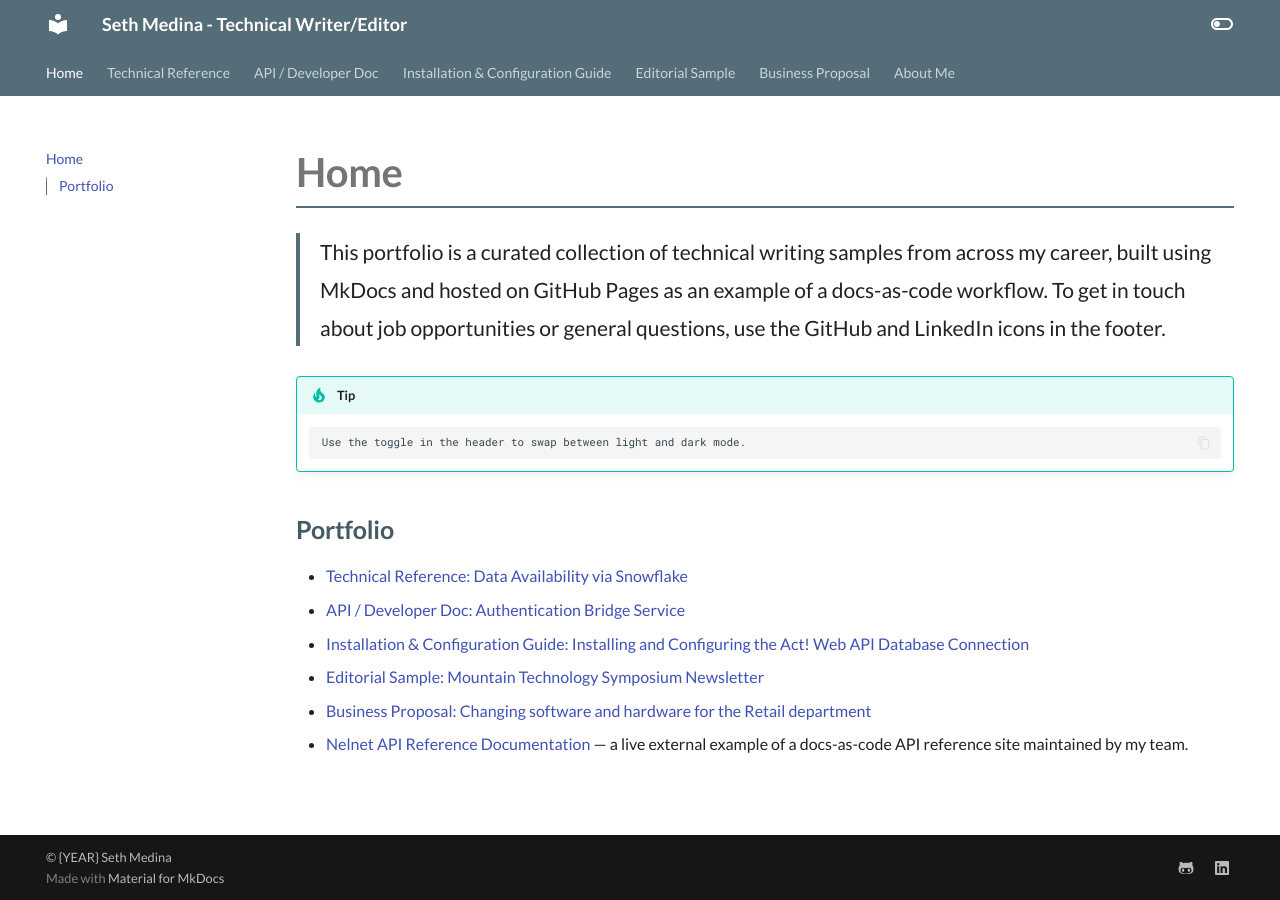
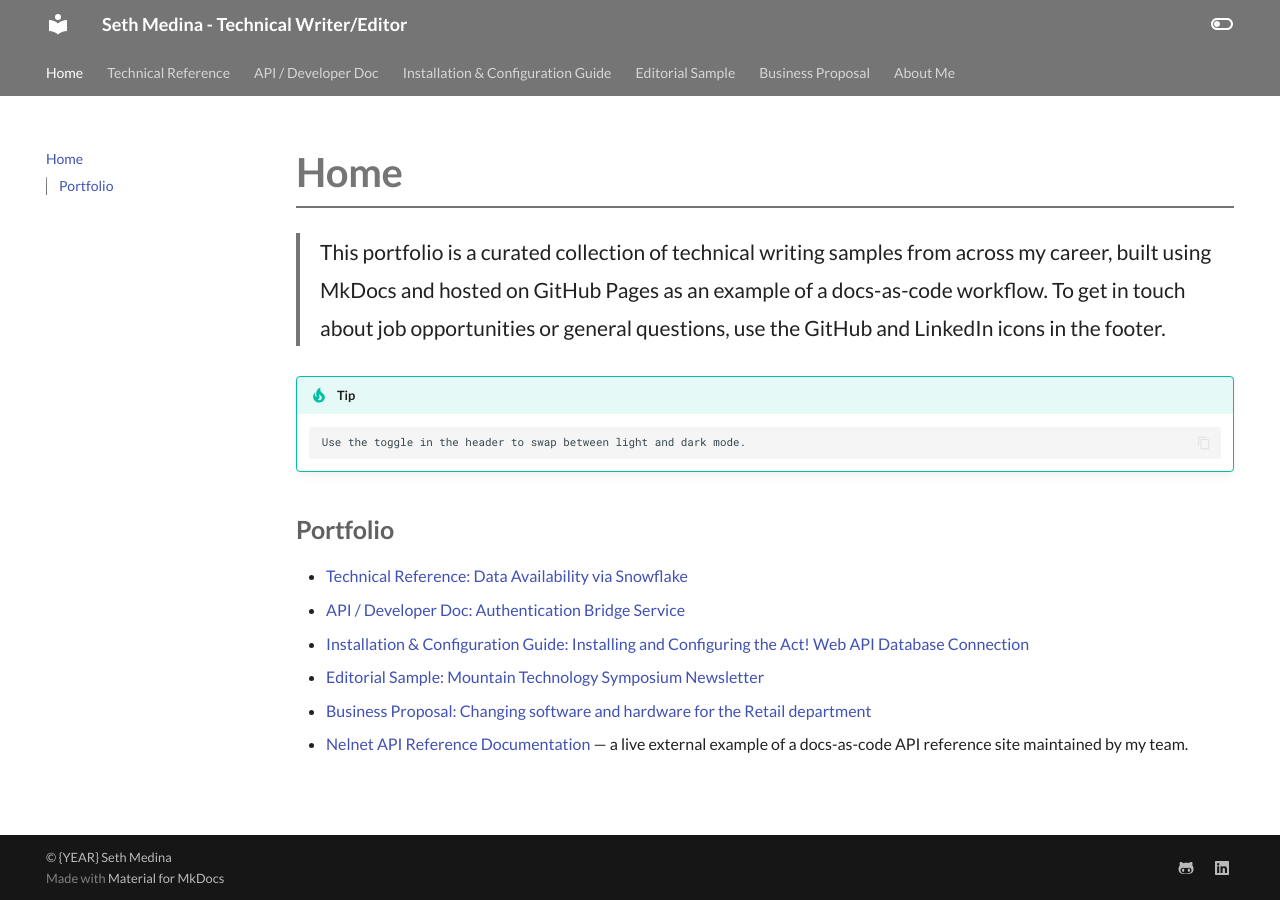
Before and after one commit to medinast21/medina-portfolio, an MkDocs documentation site: the page built from docs/index.md, in a window 1280 px wide. Built offline with MkDocs 1.6.1 and Material for MkDocs 9.7.7, drawn with Linux system fonts in a browser that asks for light colours.

Commit message:
Color scheme change

```diff
--- a/mkdocs.yml
+++ b/mkdocs.yml
@@ -20,13 +20,13 @@ theme:
       toggle:
         icon: material/toggle-switch-off-outline
         name: Switch to dark mode
-      primary: blue-grey
+      primary: grey
       accent: cyan
     - scheme: slate
       toggle:
         icon: material/toggle-switch
         name: Switch to light mode
-      primary: blue-grey
+      primary: grey
       accent: cyan
 
 nav:
```
